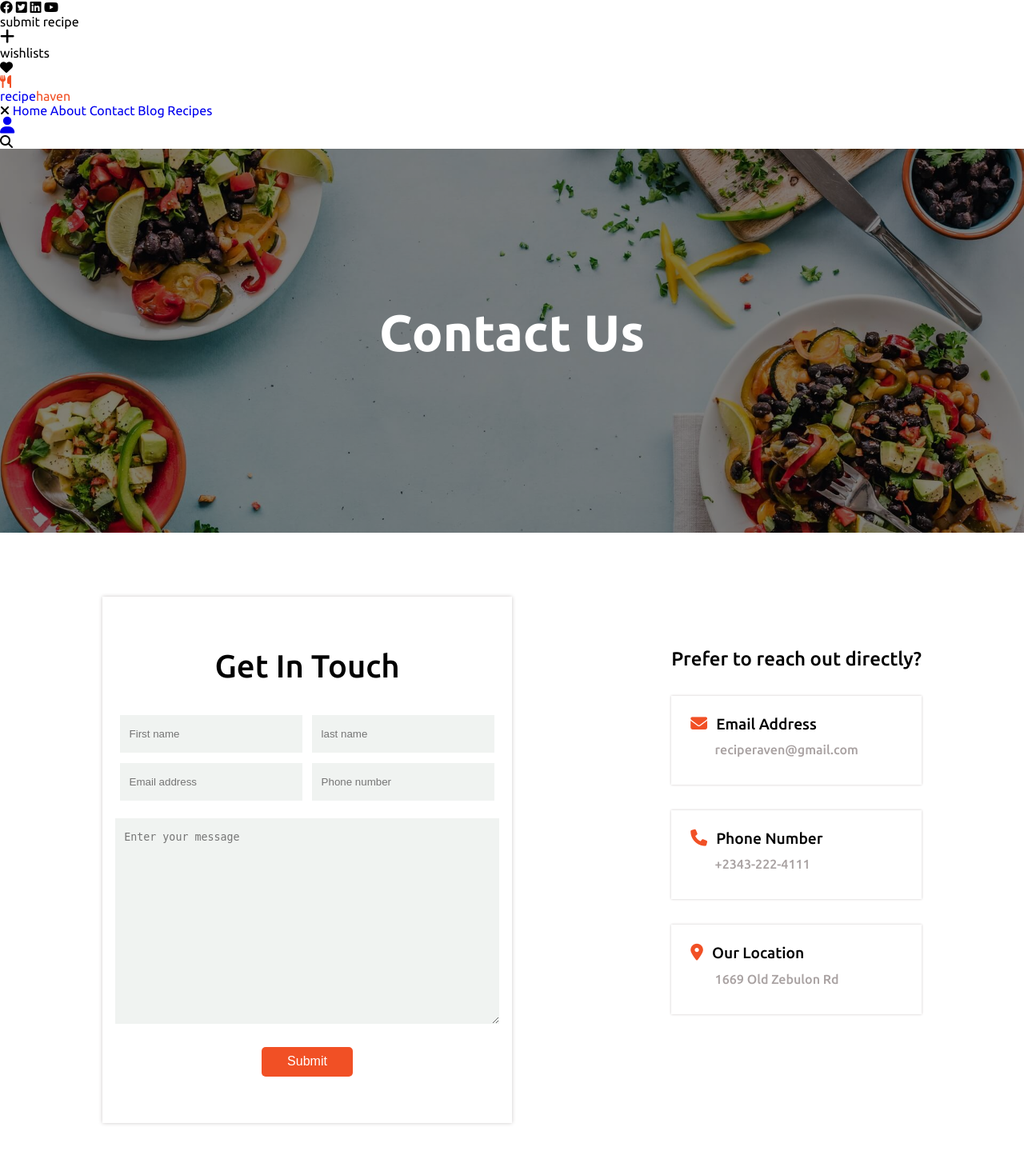
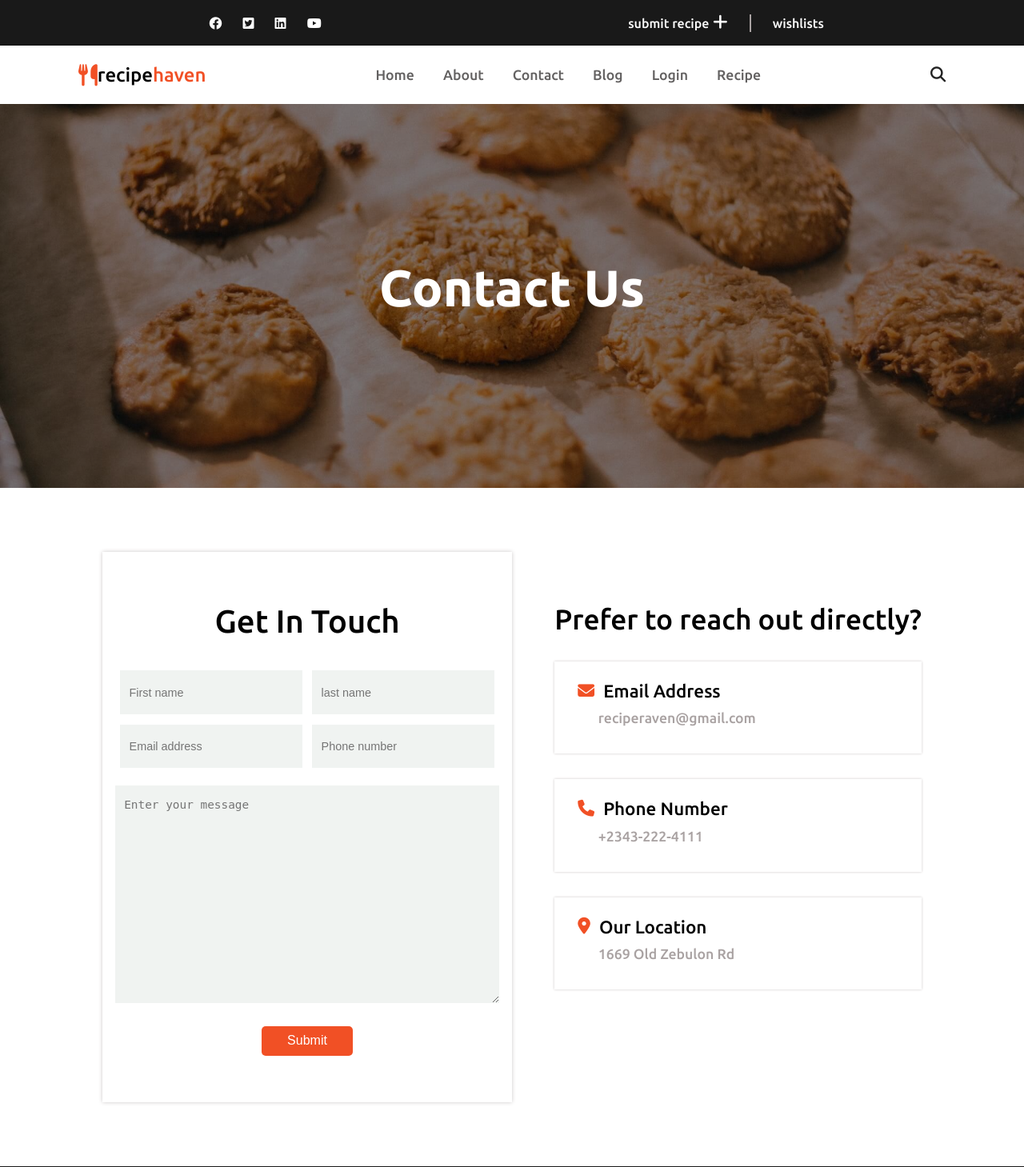
Before and after one commit to Tra-G/recipehaven, a PHP site: page /static/html/contact.html in a window 1280 px wide. Shown: the top 1459 px of the page at 80% size. Run offline with PHP 8.4, Linux system fonts and the light colour scheme; some libraries are stand-ins or nearby versions; some web fonts are replaced.

Commit message:
submit recipe link and contact responsiveness

```diff
--- a/static/css/contact.css
+++ b/static/css/contact.css
@@ -16,7 +16,7 @@ a{
 }
 
 .bg-contact{
-    background: linear-gradient(rgba(0, 0, 0, 0.5), rgba(0, 0, 0, 0.5)), url(/imag/img29.jpg);
+    background: linear-gradient(rgba(0, 0, 0, 0.5), rgba(0, 0, 0, 0.5)), url(../imag/img29.jpg);
     background-position: center;
     background-repeat: no-repeat;
     background-size: cover;
@@ -26,6 +26,7 @@ a{
 
 .bg-text{
     font-size: 2rem;
+    font-weight: 500;
     font-family: 'Ubuntu', sans-serif;
     color: #fff;
     text-align: center;
@@ -156,6 +157,40 @@ a{
     margin: .7rem 1.9rem;
 }
 
+
+@media screen and (min-width: 750px) {
+    .bg-text{
+        font-size: 3rem;
+    }
+
+    /*form*/
+    .form-header, .form2-header{
+        font-size: 2.2rem;
+    }
+    .flex-item input{
+        padding: 1.2rem .7rem;
+        font-size: .9rem;
+    }
+    #text{
+        font-size: .9rem;
+    }
+
+    .form-btn button{
+        padding: .8rem 2.5rem;
+        font-size: .9rem;
+    }
+    .container2-text{
+        font-size: 1.4rem;
+    }
+    .flex-text2{
+        font-size: 1.1rem;
+    }
+
+}
+
+
+
+
 @media screen and (min-width: 1024px) {
 
 /*BACKGROUND*/
--- a/static/css/style.css
+++ b/static/css/style.css
@@ -118,6 +118,7 @@ a{
 .nav-submit{
     font-weight: 500;
     font-size: 1rem;
+    color: #fff;
 }
 .wishlists p{
     display: none;
--- a/static/html/about.html
+++ b/static/html/about.html
@@ -38,10 +38,10 @@
                     </div>
 
                     <div class="submit-icon">
-                        <div class="nav-submit">
+                        <a class="nav-submit" href="submitrecipe.html">
                             <p>submit recipe</p>
                             <i class="fa-solid fa-plus"></i>
-                        </div>
+                        </a>
                         <div class="line"></div>
                         <div class="wishlists">
                             <p>wishlists</p>
--- a/static/html/blog.html
+++ b/static/html/blog.html
@@ -38,10 +38,10 @@
                     </div>
 
                     <div class="submit-icon">
-                        <div class="nav-submit">
+                        <a class="nav-submit" href="submitrecipe.html">
                             <p>submit recipe</p>
                             <i class="fa-solid fa-plus"></i>
-                        </div>
+                        </a>
                         <div class="line"></div>
                         <div class="wishlists">
                             <p>wishlists</p>
--- a/static/html/contact.html
+++ b/static/html/contact.html
@@ -12,12 +12,23 @@
     <!--Google Fonts-->
     <link href="https://fonts.googleapis.com/css2?family=Roboto:wght@400;500;700&family=Sono:wght@400;500&family=Ubuntu:wght@400;500;700&display=swap" rel="stylesheet">
     <!--Styling Link-->
+    <link rel="stylesheet" href="../css/style.css">
     <link rel="stylesheet" href="../css/contact.css">
-    <link rel="stylesheet" href="../css/about.css">
 </head>
 <body>
+    <div class="background"></div>
+    <div class="closeicon">
+        <i class="fa-solid fa-xmark"></i>
+    </div>
+    <div class="modal">
+        <form class="search-btn" action="#">
+            <input type="text" placeholder="Type a recipe">
+            <button>Search</button>
+        </form>
+    </div>
     <div class="nav-menu">
         <div class="nav-block">
+            <div class="nav-1">
                 <div class="nav1">
                     <div>
                         <i class="fa-brands fa-facebook"></i>
@@ -27,23 +38,24 @@
                     </div>
 
                     <div class="submit-icon">
-                    <div class="nav-submit">
+                        <a class="nav-submit" href="submitrecipe.html">
                             <p>submit recipe</p>
                             <i class="fa-solid fa-plus"></i>
-                    </div>
+                        </a>
+
                         <div class="line"></div>
                         <div class="wishlists">
                             <p>wishlists</p>
-                        <i class="fa fa-heart"></i>
+                            <i class="fa fa-heart" aria-hidden="true"></i>
+                        </div>
                     </div>
                 </div>
             </div>
 
             <div class="nav2">
                 <a class="nav-header" href="index.html">
-                    <i style="color: #F15025;" class="fa fa-cutlery"></i>
+                    <i style="color: #F15025;" class="fa fa-cutlery" aria-hidden="true"></i>
                     <p>recipe<span style="color: #F15025;">haven</span></p>
-
                 </a>
 
                 <div class="navlink">
@@ -65,27 +77,26 @@
                     </a>
 
                     <a href="login.html">
-                        Recipes
+                        Login
+                    </a>
+
+                    <a href="userboard.html">
+                        Recipe
                     </a>
 
                 </div>
 
                 <div class="nav-icon">
-                    <a href="signup.html">
-                        <i class="fa-solid fa-user"></i>
-                    </a>
+                    <div class="nav-search">
+                        <i class="fa searchIcon fa-search"></i>
+                    </div>
 
-                    <div class="line line1"></div>
+                    <div class="line navline"></div>
+
                     <div class="hamburger">
                         <span></span>
                         <span></span>
                         <span></span>
-                    </div>
-
-                    <div class="line"></div>
-
-                    <div class="nav-search">
-                        <i class="fa fa-search"></i>
                     </div>
                 </div>
             </div>
@@ -95,7 +106,7 @@
 
 
 
-
+    <!--BACKGROUND-->
     <div class="bg-contact">
         <div class="bg-text">
             <p>Contact Us</p>
@@ -228,6 +239,29 @@
         closeIcon.addEventListener('click', () => {
   menu.classList.remove('show');
 });
+
+
+
+    let modal = document.querySelector('.modal');
+    let background = document.querySelector('.background');
+    let searchBtn = document.querySelector('.searchIcon')
+    let closebtn = document.querySelector('.closeicon');
+
+    function searchBar() {
+        modal.style.display = 'flex';
+        background.style.display = 'block';
+        closebtn.style.display = 'block';
+    }
+
+    function closeBar() {
+        modal.style.display = 'none';
+        background.style.display = 'none';
+        closebtn.style.display = 'none';
+    }
+
+    searchBtn.onclick = searchBar;
+    closebtn.onclick = closeBar;
+
     </script>
 </body>
 </html>
--- a/static/html/index.html
+++ b/static/html/index.html
@@ -38,10 +38,11 @@
                     </div>
 
                     <div class="submit-icon">
-                        <div class="nav-submit">
+                        <a class="nav-submit" href="submitrecipe.html">
                             <p>submit recipe</p>
                             <i class="fa-solid fa-plus"></i>
-                        </div>
+                        </a>
+
                         <div class="line"></div>
                         <div class="wishlists">
                             <p>wishlists</p>
```
Lines whose indentation alone changed are shown as unchanged.
